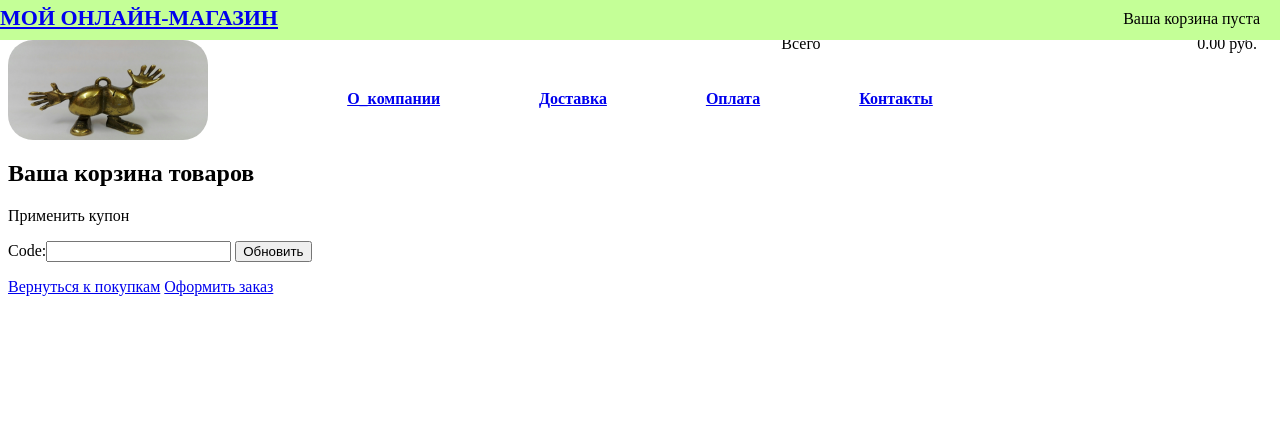
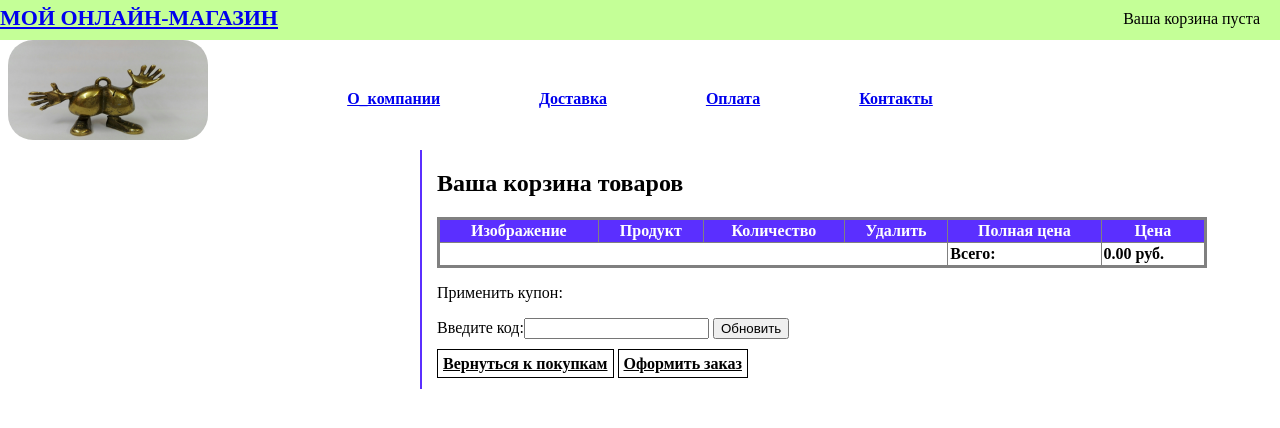
Before and after one commit to Solby91/site, a Django app: page /cart/ in a window 1280 px wide. Shown: the top 428 px of the page. Run offline with Django 3.2, Linux system fonts and the light colour scheme; parts of the project's set-up code (start-up, migrations or seed data) failed here and were passed over.

Commit message:
Настроил отображение корзины и добавил фото для категорий

```diff
--- a/cart/templates/cart/detail.html
+++ b/cart/templates/cart/detail.html
@@ -3,8 +3,9 @@
   Ваша корзина товаров
 {% endblock %}
 {% block content %}
-  <h1>Ваша корзина товаров</h1>
-  <table class="cart">
+    <div class="product-list col-sm-9">
+      <h1> Ваша корзина товаров </h1>
+      <table class="cart-table">
         <thead>
           <tr>
             <th>Изображение</th>
@@ -21,6 +22,7 @@
               <tr>
                 <td>
                     <a href="{{ product.get_absolute_url }}">
+                        <img src="{{ product.image.url }}" class="cart-img">
                     </a>
                 </td>
                 <td>{{ product.name }}</td>
@@ -53,22 +55,22 @@
             {% endif %}
 
             <tr class="total">
-          <td>Всего</td>
                 <td colspan="4"></td>
+                <td> Всего: </td>
                 <td class="num">{{ cart.get_total_price_after_discount|floatformat:"2" }} руб.</td>
             </tr>
         </tbody>
     </table>
 
-    <p>Применить купон</p>
+        <p>Применить купон:</p>
       <form action="{% url "cupon:apply" %}" method="post" class="add">
         {% csrf_token %}
         {{ cupon_apply_form }}
         <input type="submit" value="Обновить">
       </form>
-
         <p class="text-right">
         <a href="{% url "catalog:MainCatalog"%}" class="btn">Вернуться к покупкам</a>
         <a href="{% url "orders:OrderCreate" %}" class="btn">Оформить заказ</a>
       </p>
+    </div>
 {% endblock %}
--- a/catalog/models.py
+++ b/catalog/models.py
@@ -11,6 +11,7 @@ class Catalog(models.Model):
     name = models.CharField(max_length=50, unique=True, db_index=True, verbose_name="Категория")
     parent = models.ForeignKey('self', blank=True, null=True, related_name='children',db_index=True, verbose_name = u'Родительский класс')
     slug = models.SlugField(max_length=200, unique=True, db_index=True, db_column='slug')
+    image = models.ImageField(blank=True, verbose_name="Изображение категории")
 
     def __str__(self):
         return self.name
--- a/catalog/static/css/style.css
+++ b/catalog/static/css/style.css
@@ -20,7 +20,7 @@
     height: 40px;
 }
 
-.cart{
+.e-cart{
     float: right;
     font-size: 16px;
     font-weight: 500;
@@ -61,15 +61,11 @@
     top: 150px;
     left: 420px;
     border-left: solid  #5b2fff 2px;
-}
-
-.product-list h2{
     padding-left: 15px;
 }
 
 .items.row{
     margin-top: -40px;
-    padding-left: 15px;
     width: 1000px;
     height: auto;
 }
@@ -136,6 +132,49 @@
     padding-top: 100px;
 }
 
-.selected{
+#content.row{
     font-weight: bold;
 }
+
+.cart-table{
+    padding-top: 10px;
+    border: 3px solid grey;
+    width: 110%;
+    border-collapse: collapse;
+}
+
+th{
+    padding: 2px;
+    width: auto;
+    height: auto;
+    border: 1px solid grey;
+}
+
+td {
+    border: 1px solid grey;
+    padding: 2px;
+}
+
+thead{
+  background: #5b2fff;
+  color: white;
+}
+
+.total{
+    font-weight: bold;
+    padding-top: 15px;
+}
+
+.btn {
+    padding: 5px;
+    font-weight: bold;
+    color: #000000;
+    border: solid thin #000000 ;
+}
+
+.cart-img{
+    width: 100px;
+    height: 100px;
+    padding-left: 20px;
+    padding-top: 3px;
+}
--- a/cupons/forms.py
+++ b/cupons/forms.py
@@ -2,4 +2,4 @@ from django import forms
 
 
 class CuponApllyForm(forms.Form):
-    code = forms.CharField()
+    code = forms.CharField(label='Введите код')
--- a/templates/catalog/base.html
+++ b/templates/catalog/base.html
@@ -11,7 +11,8 @@
             <div class="top">
               <td><a href="{% url "MainPage" %}">Мой онлайн-магазин</a></td>
             </div>
-                 {% with total_items=cart|length %}
+            <div class="e-cart">
+                {% with total_items=cart|length %}
                     {% if cart|length > 0 %}
                         Ваша корзина:
                         <a href="{% url "cart:CartDetail" %}">
@@ -19,13 +20,12 @@
                         </a>
                     {% else %}
                         <div class="top-bl">
-                            <div class="container">
-                                <div class="cart">Ваша корзина пуста</div>
+                            Ваша корзина пуста
                             </div>
                         </div>
                     {% endif %}
                  {% endwith %}
-
+            </div>
         </section>
         <section id="content row" class="container">
         <div class="info-line">
```
Also changed, not shown: db.sqlite3. Lines whose indentation alone changed are shown as unchanged.
